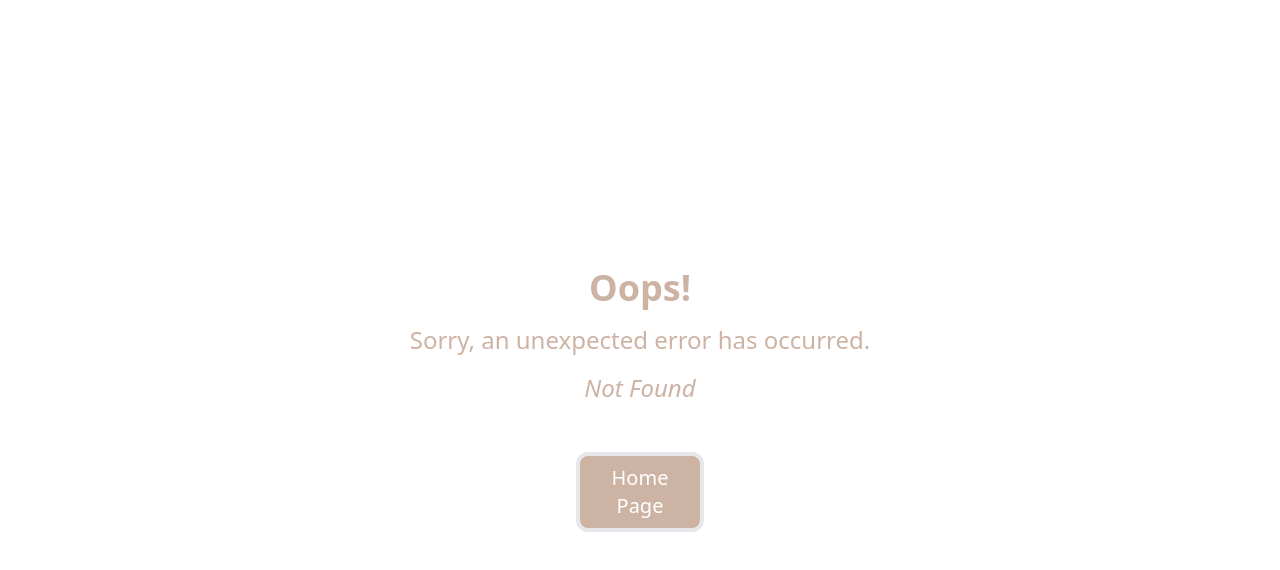
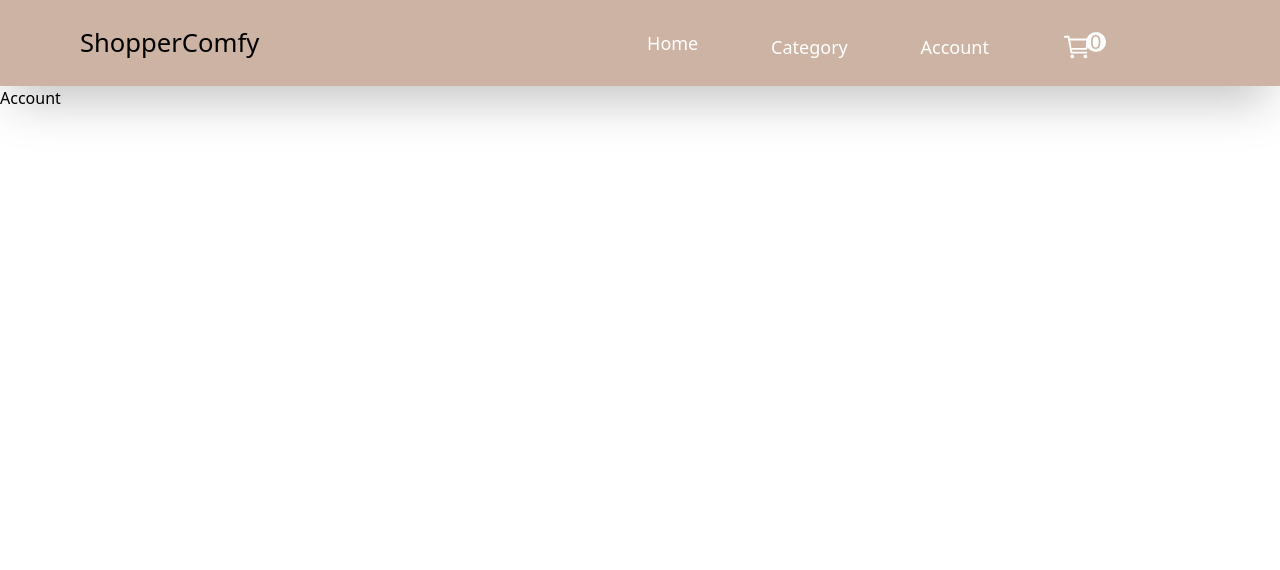
Before and after one commit to tee4tao/ShopperComfy, a React (Vite) app: page /home/account in a window 1280 px wide. Before the commit this address had no page. Shown: the top 570 px of the page. Built offline with nearby package versions, Linux system fonts and the light colour scheme.

Commit message:
added account page

```diff
--- /dev/null
+++ b/src/Account.jsx
@@ -0,0 +1,7 @@
+import React from "react";
+
+const Account = () => {
+  return <div>Account</div>;
+};
+
+export default Account;
--- a/src/App.jsx
+++ b/src/App.jsx
@@ -9,6 +9,7 @@ import { useGlobalContext } from "./context";
 import Product from "./Product.jsx";
 import Cart from "./Cart.jsx";
 import Paystack from "./Paystack.jsx";
+import Account from "./Account.jsx";
 
 function App() {
   // const { productId, setproductId } = useGlobalContext();
@@ -42,6 +43,10 @@ function App() {
           path: `cart/paystack`,
           element: <Paystack />,
         },
+        {
+          path: `home/account`,
+          element: <Account />,
+        },
       ],
     },
   ]);
--- a/src/Nav.jsx
+++ b/src/Nav.jsx
@@ -76,9 +76,12 @@ const Nav = () => {
               <div className="capitalize text-lg text-Dark-nude w-screen hover:bg-Dark-nude hover:text-white ease-linear duration-300 md:text-white md:w-auto md:hover:bg-white md:rounded-full md:hover:text-Dark-nude md:hover:px-2">
                 Category
               </div>
-              <div className="capitalize text-lg text-Dark-nude w-screen  hover:bg-Dark-nude hover:text-white ease-linear duration-300 md:text-white md:w-auto md:hover:bg-white md:rounded-full md:hover:text-Dark-nude md:hover:px-2">
+              <Link
+                to={`home/account`}
+                className="capitalize text-lg text-Dark-nude w-screen  hover:bg-Dark-nude hover:text-white ease-linear duration-300 md:text-white md:w-auto md:hover:bg-white md:rounded-full md:hover:text-Dark-nude md:hover:px-2"
+              >
                 Account
-              </div>
+              </Link>
               <div className="relative w-11 hidden md:block">
                 <Link to={"cart"} className="text-3xl text-white">
                   <IoCartOutline />
```
